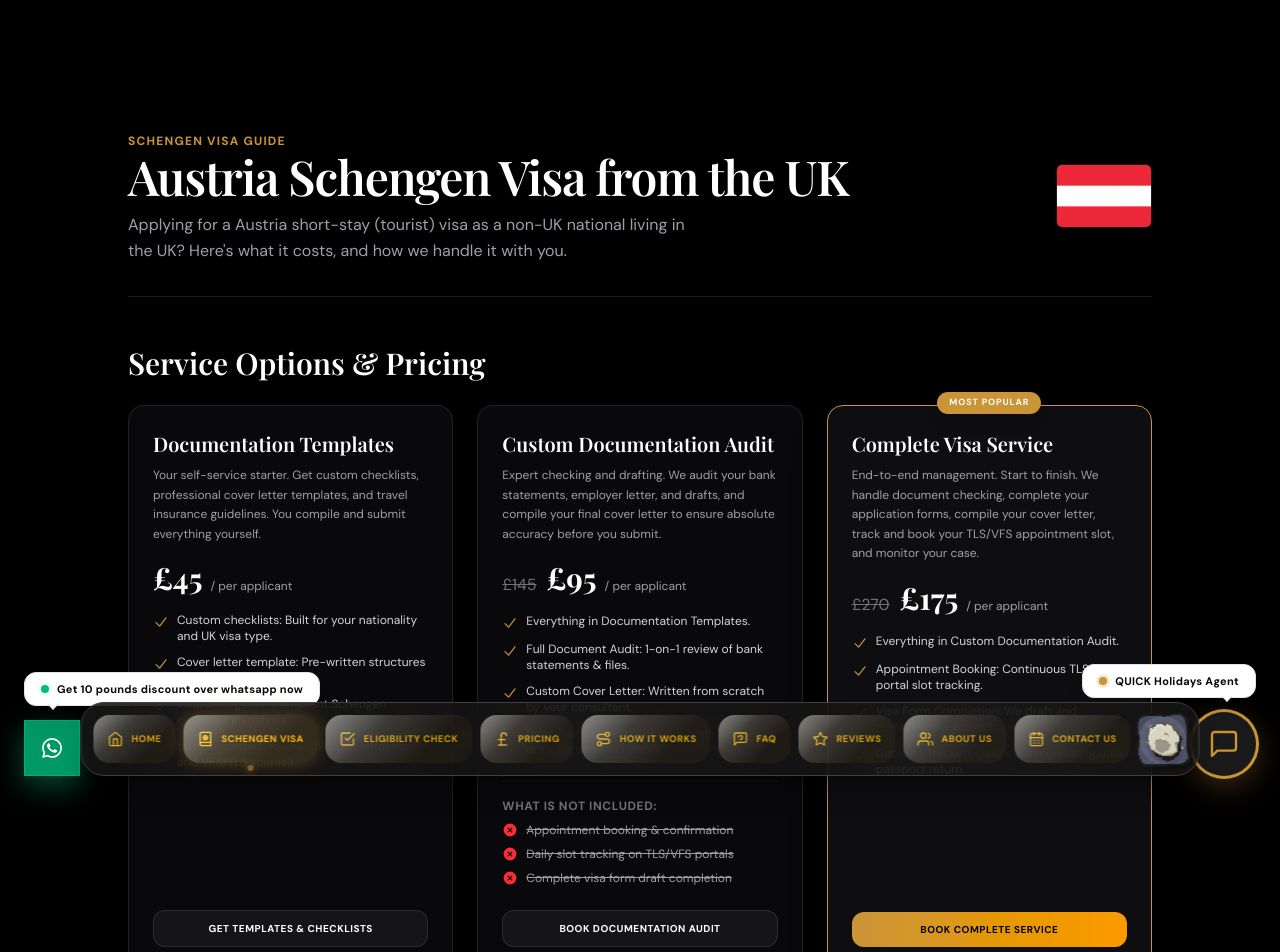
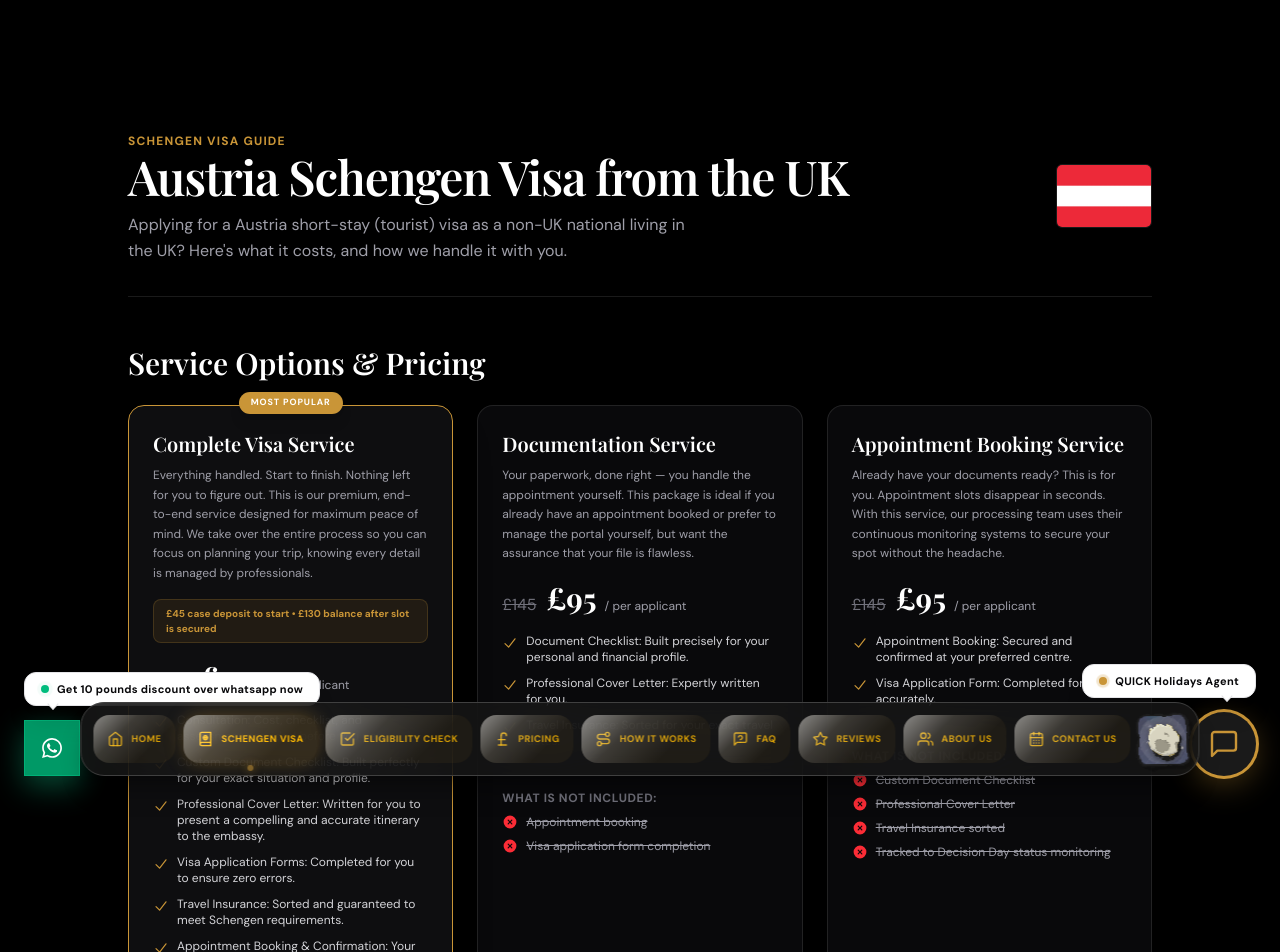
Before and after one commit to tlhaasami/quickholidays, a Next.js app: page /schengen-visa/austria in a window 1280 px wide. Shown: the top 952 px of the page. Built offline with nearby package versions, Linux system fonts and the light colour scheme; a web font is replaced by a local one.

Commit message:
feat: Update service offerings and descriptions across multiple pages for clarity and consistency

```diff
--- a/src/app/faq/page.tsx
+++ b/src/app/faq/page.tsx
@@ -74,7 +74,7 @@ export default function FAQ() {
         },
         {
           q: "What is included in the Complete Visa Service fee?",
-          a: "Our Complete Visa Service (£175 total; split as a £45 case deposit to open your file and a £130 balance paid after your slot is confirmed) includes: (1) Free consultation and checklist assessment, (2) A custom document checklist tailored to your profile, (3) A professional cover letter written for you, (4) Fully completed official application forms, (5) Travel insurance sorted to meet Schengen rules, (6) Automated slot tracking and appointment booking, (7) Flight and hotel reservation guidance, and (8) Case tracking to Decision Day."
+          a: "Our Complete Visa Service (£175 total; split as a £45 case deposit to open your file and a £130 balance paid after your slot is confirmed) includes: (1) Free consultation and checklist assessment, (2) A custom document checklist tailored to your profile, (3) A professional cover letter written for you, (4) Fully completed official application forms, (5) Travel insurance sorted to meet Schengen rules, (6) Automated slot tracking and appointment booking, and (7) Case tracking to Decision Day."
         },
         {
           q: "How does the Accountability Promise refund process work?",
@@ -88,10 +88,6 @@ export default function FAQ() {
         {
           q: "What are the core documents required for a Schengen visa?",
           a: "Common requirements include: (1) UK Resident Permit (BRP) valid for 3+ months beyond your return date, (2) Travel insurance, (3) Employment details (payslips, tax return, employer letter), (4) UK bank statements (showing sufficient funds to cover your trip), (5) Flights and hotel reservations, and (6) A detailed cover letter. Your custom checklist will outline these based on your exact situation."
-        },
-        {
-          q: "Can you help me get flight and hotel bookings?",
-          a: "We show you exactly which refundable flights and free-cancellation hotels satisfy the embassy for your travel dates and destination. You book them yourself and pay the airline and hotel directly — we never handle your booking money, so you stay in control of your funds."
         },
         {
           q: "Will the embassy keep my passport?",
--- a/src/app/how-it-works/page.tsx
+++ b/src/app/how-it-works/page.tsx
@@ -16,7 +16,7 @@ export default function HowItWorks() {
     {
       num: "02",
       title: "Deposit and Documentation",
-      description: "Paying the deposit opens your case file. We construct your custom document checklist, prepare your cover letters, compile your official application forms, and find flight/hotel reservations where possible. Every document is reviewed before submission."
+      description: "Paying the deposit opens your case file. We construct your custom document checklist, prepare your cover letters, and compile your official application forms. Every document is reviewed before submission."
     },
     {
       num: "03",
--- a/src/app/pricing/page.tsx
+++ b/src/app/pricing/page.tsx
@@ -16,57 +16,70 @@ export default function Pricing() {
 
   const tiers = [
     {
-      name: "Documentation Templates",
-      price: "£45",
-      period: "per applicant",
-      description: "Your self-service starter. Get custom checklists, professional cover letter templates, and travel insurance guidelines. You compile and submit everything yourself.",
-      features: [
-        "Custom checklists: Built for your nationality and UK visa type.",
-        "Cover letter template: Pre-written structures for your itinerary.",
-        "Insurance guide: Compliant Schengen coverage guidelines.",
-        "Self-submitted: You handle appointments and VFS/TLS yourself."
-      ],
-      buttonText: "Get Templates & Checklists",
-      buttonHref: "/contact-us?plan=templates",
-      popular: false
-    },
-    {
-      name: "Custom Documentation Audit",
-      originalPrice: "£145",
-      price: "£95",
-      period: "per applicant",
-      description: "Expert checking and drafting. We audit your bank statements, employer letter, and drafts, and compile your final cover letter to ensure absolute accuracy before you submit.",
-      features: [
-        "Everything in Documentation Templates.",
-        "Full Document Audit: 1-on-1 review of bank statements & files.",
-        "Custom Cover Letter: Written from scratch by your consultant.",
-        "Form Review: We check your application draft for common errors."
-      ],
-      notIncluded: [
-        "Appointment booking & confirmation",
-        "Daily slot tracking on TLS/VFS portals",
-        "Complete visa form draft completion"
-      ],
-      buttonText: "Book Documentation Audit",
-      buttonHref: "/contact-us?plan=documentation",
-      popular: false
-    },
-    {
       name: "Complete Visa Service",
       originalPrice: "£270",
       price: "£175",
       period: "per applicant",
-      description: "End-to-end management. Start to finish. We handle document checking, complete your application forms, compile your cover letter, track and book your TLS/VFS appointment slot, and monitor your case.",
+      depositNote: "£45 case deposit to start • £130 balance after slot is secured",
+      description: "Everything handled. Start to finish. Nothing left for you to figure out. This is our premium, end-to-end service designed for maximum peace of mind. We take over the entire process so you can focus on planning your trip, knowing every detail is managed by professionals.",
       features: [
-        "Everything in Custom Documentation Audit.",
-        "Appointment Booking: Continuous TLS/VFS portal slot tracking.",
-        "Visa Form Completion: We draft and complete the forms for you.",
-        "Decision Tracked: Daily case monitoring until passport return."
+        "Consultation: Cost, checklist, and timeline assessment provided before you pay.",
+        "Custom Document Checklist: Built perfectly for your exact situation and profile.",
+        "Professional Cover Letter: Written for you to present a compelling and accurate itinerary to the embassy.",
+        "Visa Application Forms: Completed for you to ensure zero errors.",
+        "Travel Insurance: Sorted and guaranteed to meet Schengen requirements.",
+        "Appointment Booking & Confirmation: Your appointment is booked and confirmed, with your letter ready.",
+        "Flight & Hotel: Guidance on compliant options (booking costs paid by you directly).",
+        "Tracked to Decision Day: Continuous monitoring of your application status."
       ],
       footerNote: "One price. Every step covered.",
       buttonText: "Book Complete Service",
       buttonHref: "/contact-us?plan=complete",
       popular: true
+    },
+    {
+      name: "Documentation Service",
+      originalPrice: "£145",
+      price: "£95",
+      period: "per applicant",
+      description: "Your paperwork, done right — you handle the appointment yourself. This package is ideal if you already have an appointment booked or prefer to manage the portal yourself, but want the assurance that your file is flawless.",
+      features: [
+        "Document Checklist: Built precisely for your personal and financial profile.",
+        "Professional Cover Letter: Expertly written for you.",
+        "Travel Insurance: Sorted for your exact travel dates.",
+        "Flight & Hotel: Guidance on compliant options (booking costs paid by you directly)."
+      ],
+      notIncluded: [
+        "Appointment booking & confirmation",
+        "Visa application form completion",
+        "Tracked to Decision Day status monitoring",
+        "Pre-payment eligibility consultation"
+      ],
+      buttonText: "Book Documentation Service",
+      buttonHref: "/contact-us?plan=documentation",
+      popular: false
+    },
+    {
+      name: "Appointment Booking Service",
+      originalPrice: "£145",
+      price: "£95",
+      period: "per applicant",
+      description: "Already have your documents ready? This is for you. Appointment slots disappear in seconds. With this service, our processing team uses their continuous monitoring systems to secure your spot without the headache.",
+      features: [
+        "Appointment Booking: Secured and confirmed at your preferred centre.",
+        "Visa Application Form: Completed for you accurately."
+      ],
+      notIncluded: [
+        "Custom Document Checklist",
+        "Professional Cover Letter",
+        "Travel Insurance sorted",
+        "Flight & Hotel booking guidance",
+        "Tracked to Decision Day status monitoring",
+        "Pre-payment eligibility consultation"
+      ],
+      buttonText: "Book Appointment Booking",
+      buttonHref: "/contact-us?plan=appointment",
+      popular: false
     }
   ];
 
@@ -227,10 +240,6 @@ export default function Pricing() {
                   <span className="w-1.5 h-1.5 rounded-full bg-primary shrink-0 mt-1.5" />
                   <span><strong>Outsourcing center fee:</strong> Charged by VFS Global or TLScontact during slot confirmation. Typically £30 to £45.</span>
                 </li>
-                <li className="flex items-start gap-2">
-                  <span className="w-1.5 h-1.5 rounded-full bg-primary shrink-0 mt-1.5" />
-                  <span><strong>Flight & Hotel bookings:</strong> Paid directly by you to the airline/hotel so you stay in full control.</span>
-                </li>
               </ul>
             </div>
 
--- a/src/app/privacy-policy/page.tsx
+++ b/src/app/privacy-policy/page.tsx
@@ -68,7 +68,7 @@ export default function PrivacyPolicy() {
           <section className="space-y-3">
             <h3 className="font-serif text-xl sm:text-2xl text-zinc-900 dark:text-white font-semibold">6. Your rights</h3>
             <p>
-              You have the right to access, correct, or request deletion of your personal data, or file a complaint with the UK Information Commissioner's Office (ICO). Our ICO registration reference will be published here once our registration is confirmed. For requests, contact us at{" "}
+              You have the right to access, correct, or request deletion of your personal data. For requests, contact us at{" "}
               <a href="mailto:info@quickholidays.co.uk" className="text-primary hover:text-zinc-900 dark:hover:text-white underline">
                 info@quickholidays.co.uk
               </a>.
--- a/src/app/schengen-ready/page.tsx
+++ b/src/app/schengen-ready/page.tsx
@@ -647,8 +647,8 @@ export default function SchengenReadyTool() {
                   </>
                 ) : (
                   <>
-                    <ThemeButton href="/contact-us?plan=templates">
-                      Get Templates (£45)
+                    <ThemeButton href="/contact-us?plan=documentation">
+                      Get Documentation Service (£95)
                     </ThemeButton>
                     <ThemeButton href="/contact-us?plan=complete">
                       Book Full Service (£175)
--- a/src/app/schengen-visa/[country]/page.tsx
+++ b/src/app/schengen-visa/[country]/page.tsx
@@ -96,57 +96,64 @@ export default async function CountryPage({
           <div className="grid grid-cols-1 md:grid-cols-3 gap-6 items-stretch w-full text-left">
             {[
               {
-                name: "Documentation Templates",
-                price: "£45",
-                period: "per applicant",
-                description: "Your self-service starter. Get custom checklists, professional cover letter templates, and travel insurance guidelines. You compile and submit everything yourself.",
-                features: [
-                  "Custom checklists: Built for your nationality and UK visa type.",
-                  "Cover letter template: Pre-written structures for your itinerary.",
-                  "Insurance guide: Compliant Schengen coverage guidelines.",
-                  "Self-submitted: You handle appointments and VFS/TLS yourself."
-                ],
-                buttonText: "Get Templates & Checklists",
-                buttonHref: `/contact-us?plan=templates&destination=${match.slug}`,
-                popular: false
-              },
-              {
-                name: "Custom Documentation Audit",
-                originalPrice: "£145",
-                price: "£95",
-                period: "per applicant",
-                description: "Expert checking and drafting. We audit your bank statements, employer letter, and drafts, and compile your final cover letter to ensure absolute accuracy before you submit.",
-                features: [
-                  "Everything in Documentation Templates.",
-                  "Full Document Audit: 1-on-1 review of bank statements & files.",
-                  "Custom Cover Letter: Written from scratch by your consultant.",
-                  "Form Review: We check your application draft for common errors."
-                ],
-                notIncluded: [
-                  "Appointment booking & confirmation",
-                  "Daily slot tracking on TLS/VFS portals",
-                  "Complete visa form draft completion"
-                ],
-                buttonText: "Book Documentation Audit",
-                buttonHref: `/contact-us?plan=documentation&destination=${match.slug}`,
-                popular: false
-              },
-              {
                 name: "Complete Visa Service",
                 originalPrice: "£270",
                 price: "£175",
                 period: "per applicant",
-                description: "End-to-end management. Start to finish. We handle document checking, complete your application forms, compile your cover letter, track and book your TLS/VFS appointment slot, and monitor your case.",
+                depositNote: "£45 case deposit to start • £130 balance after slot is secured",
+                description: "Everything handled. Start to finish. Nothing left for you to figure out. This is our premium, end-to-end service designed for maximum peace of mind. We take over the entire process so you can focus on planning your trip, knowing every detail is managed by professionals.",
                 features: [
-                  "Everything in Custom Documentation Audit.",
-                  "Appointment Booking: Continuous TLS/VFS portal slot tracking.",
-                  "Visa Form Completion: We draft and complete the forms for you.",
-                  "Decision Tracked: Daily case monitoring until passport return."
+                  "Consultation: Cost, checklist, and assessment provided before you pay.",
+                  "Custom Document Checklist: Built perfectly for your exact situation and profile.",
+                  "Professional Cover Letter: Written for you to present a compelling and accurate itinerary to the embassy.",
+                  "Visa Application Forms: Completed for you to ensure zero errors.",
+                  "Travel Insurance: Sorted and guaranteed to meet Schengen requirements.",
+                  "Appointment Booking & Confirmation: Your appointment is booked and confirmed, with your letter ready.",
+                  "Tracked to Decision Day: Continuous monitoring of your application status."
                 ],
                 footerNote: "One price. Every step covered.",
                 buttonText: "Book Complete Service",
                 buttonHref: `/contact-us?plan=complete&destination=${match.slug}`,
                 popular: true
+              },
+              {
+                name: "Documentation Service",
+                originalPrice: "£145",
+                price: "£95",
+                period: "per applicant",
+                description: "Your paperwork, done right — you handle the appointment yourself. This package is ideal if you already have an appointment booked or prefer to manage the portal yourself, but want the assurance that your file is flawless.",
+                features: [
+                  "Document Checklist: Built precisely for your personal and financial profile.",
+                  "Professional Cover Letter: Expertly written for you.",
+                  "Travel Insurance: Sorted for your exact travel dates."
+                ],
+                notIncluded: [
+                  "Appointment booking",
+                  "Visa application form completion"
+                ],
+                buttonText: "Book Documentation Service",
+                buttonHref: `/contact-us?plan=documentation&destination=${match.slug}`,
+                popular: false
+              },
+              {
+                name: "Appointment Booking Service",
+                originalPrice: "£145",
+                price: "£95",
+                period: "per applicant",
+                description: "Already have your documents ready? This is for you. Appointment slots disappear in seconds. With this service, our processing team uses their continuous monitoring systems to secure your spot without the headache.",
+                features: [
+                  "Appointment Booking: Secured and confirmed at your preferred centre.",
+                  "Visa Application Form: Completed for you accurately."
+                ],
+                notIncluded: [
+                  "Custom Document Checklist",
+                  "Professional Cover Letter",
+                  "Travel Insurance sorted",
+                  "Tracked to Decision Day status monitoring"
+                ],
+                buttonText: "Book Appointment Booking",
+                buttonHref: `/contact-us?plan=appointment&destination=${match.slug}`,
+                popular: false
               }
             ].map((tier) => (
               <div
@@ -169,6 +176,13 @@ export default async function CountryPage({
                   <p className="font-sans text-zinc-500 dark:text-zinc-400 text-xs mb-4 font-light leading-relaxed">
                     {tier.description}
                   </p>
+
+                  {tier.depositNote && (
+                    <div className="bg-primary/10 border border-primary/20 text-primary text-[10px] font-sans font-semibold px-3 py-1.5 rounded-lg mb-4 leading-normal">
+                      {tier.depositNote}
+                    </div>
+                  )}
+
                   <div className="flex items-baseline gap-1.5 mb-4">
                     {tier.originalPrice && (
                       <span className="line-through text-zinc-400 dark:text-zinc-500 text-base font-normal mr-1">
@@ -207,6 +221,12 @@ export default async function CountryPage({
                         ))}
                       </ul>
                     </div>
+                  )}
+
+                  {tier.footerNote && (
+                    <p className="font-sans text-[11px] italic text-zinc-550 dark:text-zinc-400 mb-6 font-light">
+                      {tier.footerNote}
+                    </p>
                   )}
                 </div>
                 <Link
@@ -273,9 +293,9 @@ export default async function CountryPage({
               </p>
             </div>
             <div className="border border-zinc-200 dark:border-white/5 bg-zinc-50 dark:bg-zinc-950/40 p-6 rounded-xl">
-              <h4 className="font-sans font-bold text-sm text-zinc-900 dark:text-white mb-2">Can you help with flights and hotels?</h4>
+              <h4 className="font-sans font-bold text-sm text-zinc-900 dark:text-white mb-2">What happens at my biometrics appointment?</h4>
               <p className="font-sans text-zinc-650 dark:text-zinc-400 text-xs sm:text-sm font-light leading-relaxed">
-                We assist you by constructing compliant flight itineraries and hotel reservations. You book and pay for them directly using our compliant guidelines, so you do not need to buy non-refundable tickets before approval.
+                You will submit your printed forms, passport, BRP, travel insurance certificate, and other supporting documents, and have your biometrics taken. Your passport will be retained for visa stamping.
               </p>
             </div>
           </div>
--- a/src/components/DockWrapper.tsx
+++ b/src/components/DockWrapper.tsx
@@ -247,12 +247,7 @@ export function DockWrapper() {
           return;
         }
 
-        const isHomePage = path === "/";
-        if (isHomePage) {
-          setShowDock(window.scrollY > 80);
-        } else {
-          setShowDock(true);
-        }
+        setShowDock(true);
       }
     };
 
--- a/src/components/Hero.tsx
+++ b/src/components/Hero.tsx
@@ -476,6 +476,7 @@ export default function Hero() {
                 visible: { opacity: 1, y: 0, transition: { duration: 0.6 } }
               }}
               className="text-primary font-sans text-xs sm:text-sm font-bold uppercase tracking-widest block"
+              style={{ textShadow: HERO_CONFIG.subtitleTextShadow }}
             >
               {siteConfig.heroSubtitle}
             </motion.div>
@@ -516,7 +517,7 @@ export default function Hero() {
               className={HERO_CONFIG.paragraphMaxWidth}
             >
               <p className="font-sans text-white/95 text-base sm:text-lg font-light leading-relaxed"
-                style={{ textShadow: "0 1px 8px rgba(0,0,0,0.9)" }}>
+                style={{ textShadow: HERO_CONFIG.descriptionTextShadow }}>
                 {siteConfig.heroDescription}
               </p>
             </motion.div>
--- a/src/constants/index.ts
+++ b/src/constants/index.ts
@@ -67,6 +67,10 @@ export const HERO_CONFIG = {
   // Paragraph width configuration
   paragraphMaxWidth: "max-w-lg",  // Bounds: max-w-md, max-w-lg, max-w-xl, max-w-2xl
   containerMaxWidth: "max-w-3xl",  // Overall container max-width bounds
+
+  // Text Shadow configurations for readability over background images/videos
+  subtitleTextShadow: "0 2px 8px rgba(0, 0, 0, 0.95)",
+  descriptionTextShadow: "0 2px 10px rgba(0, 0, 0, 0.95)",
 };
 
 // Navigation Links for site pages
```
Also changed, not shown: src/app/about-us/page.tsx (+8 -2 lines).
